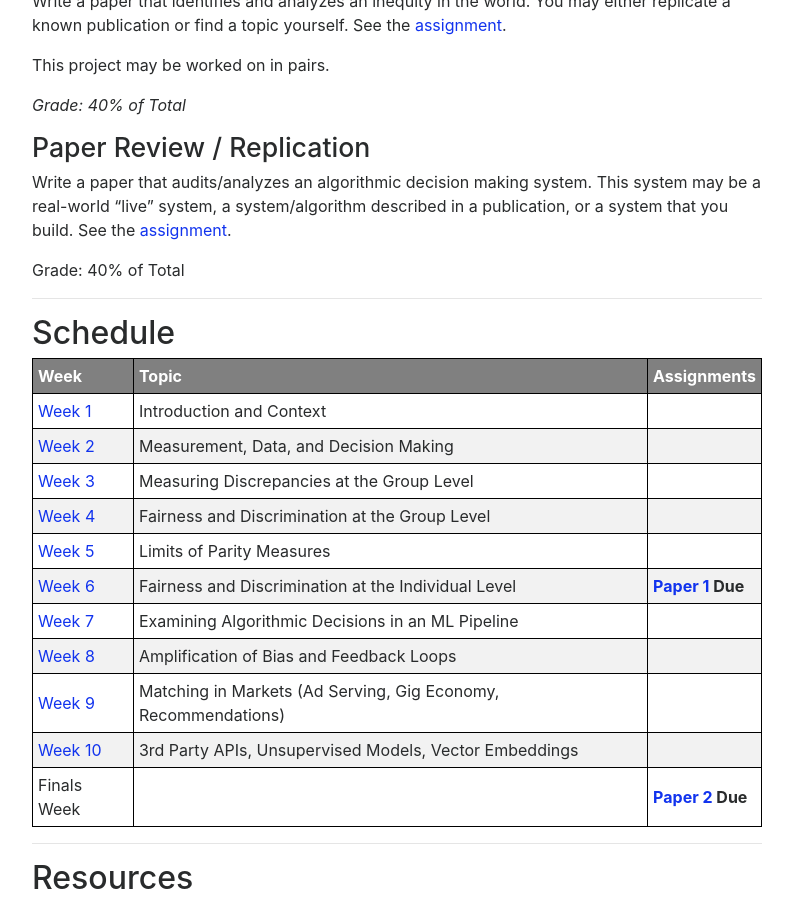
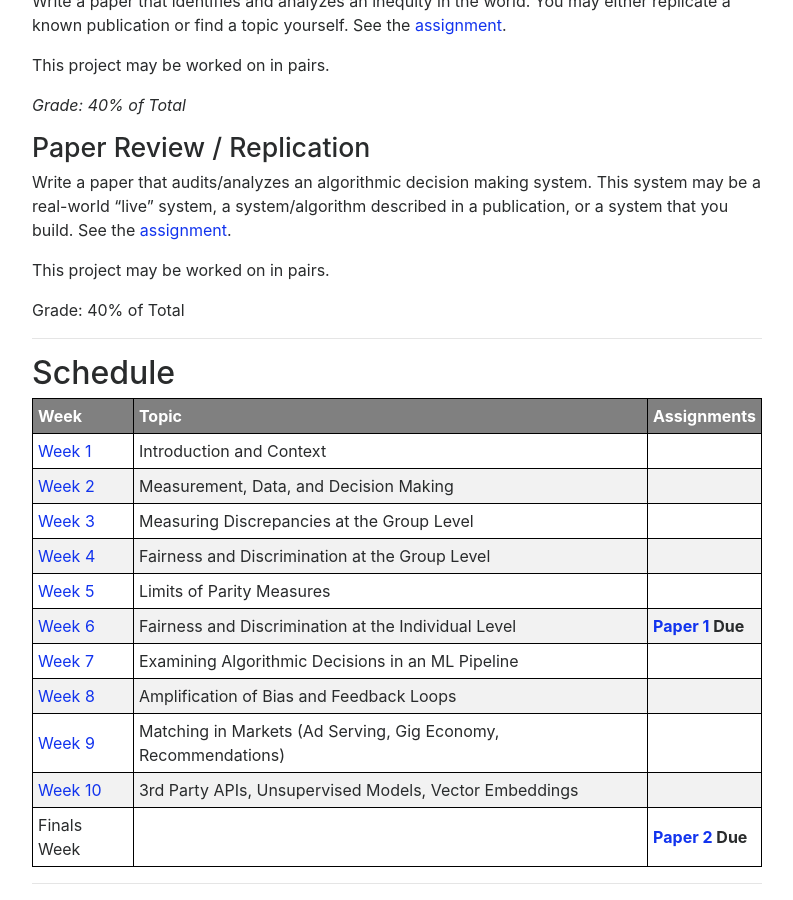
Before and after one commit to afraenkel/course-fairness-webpage, a Jekyll site: the page built from index.md, in a window 1280 px wide and 900 px high, scrolled down 2285 px. Shown: the whole window, without its empty margins (243-1036 px from the left). Built offline with Jekyll 4.4.1, drawn with Linux system fonts in a browser that asks for light colours; nearby versions of some CDN libraries.

Commit message:
add pair option for paper 2

```diff
--- a/index.md
+++ b/index.md
@@ -127,6 +127,8 @@ system. This system may be a real-world "live" system, a system/algorithm
 described in a publication, or a system that you build. See the
 [assignment](assignments/algorithmic-audit).
 
+This project may be worked on in pairs.
+
 Grade: 40% of Total
 
 ---
```
Also changed, not shown: 1 other file.
